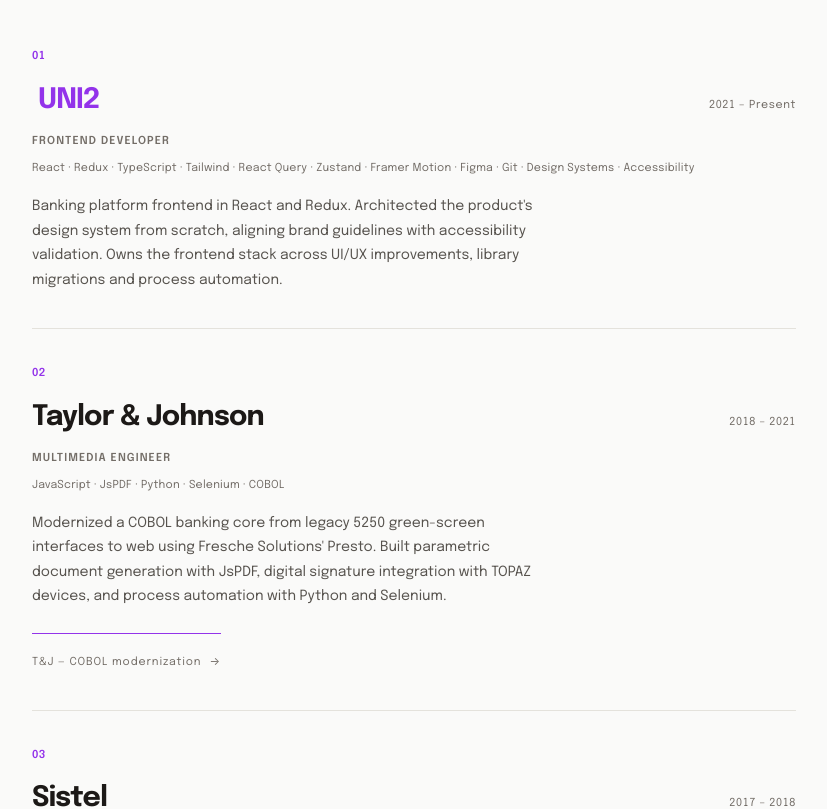
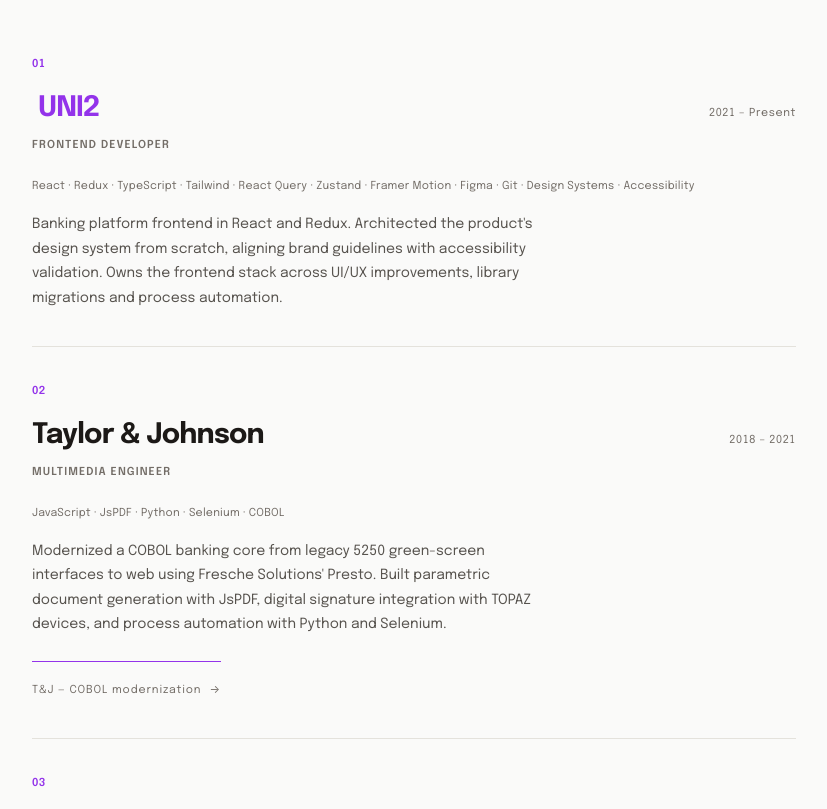
Before and after one commit to CondeHdz94/condehdz-portfolio, a React (Vite) app: page / in a window 1280 px wide. Shown: the part 1860-2669 px from the top of the page, without its empty margins (226-1053 px from the left). Built offline with nearby package versions, Linux system fonts and the light colour scheme.

Commit message:
style: tighten timeline identity cluster and section spacing rhythm
Collapse company/period/role into a tight visual cluster (4px + 24px
break before tags), add runway to About section label (56→64px), and
reduce Contact headline bottom margin (72→56px).

```diff
--- a/src/App.css
+++ b/src/App.css
@@ -216,6 +216,7 @@
   margin-bottom: 56px;
 }
 
+.section-about  .section-label { margin-bottom: 64px; }
 .section-skills .section-label { margin-bottom: 40px; }
 
 .section-num {
@@ -505,7 +506,7 @@
   display: flex;
   justify-content: space-between;
   align-items: baseline;
-  margin-bottom: 10px;
+  margin-bottom: 6px;
 }
 
 .timeline-company {
@@ -529,7 +530,7 @@
   letter-spacing: 0.1em;
   text-transform: uppercase;
   color: var(--text-muted);
-  margin-bottom: 10px;
+  margin-bottom: 24px;
 }
 
 .timeline-tags {
@@ -639,7 +640,7 @@
   letter-spacing: -0.03em;
   color: var(--text-strong);
   line-height: 1.05;
-  margin-bottom: 72px;
+  margin-bottom: 56px;
   max-width: 520px;
   text-wrap: balance;
 }
```
